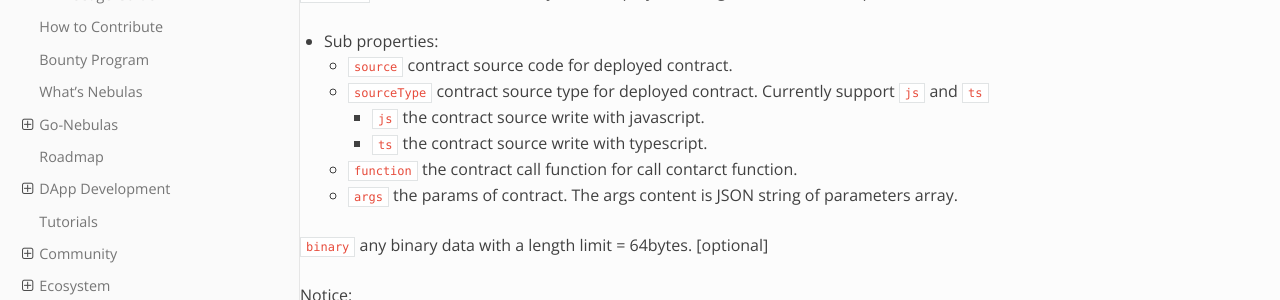
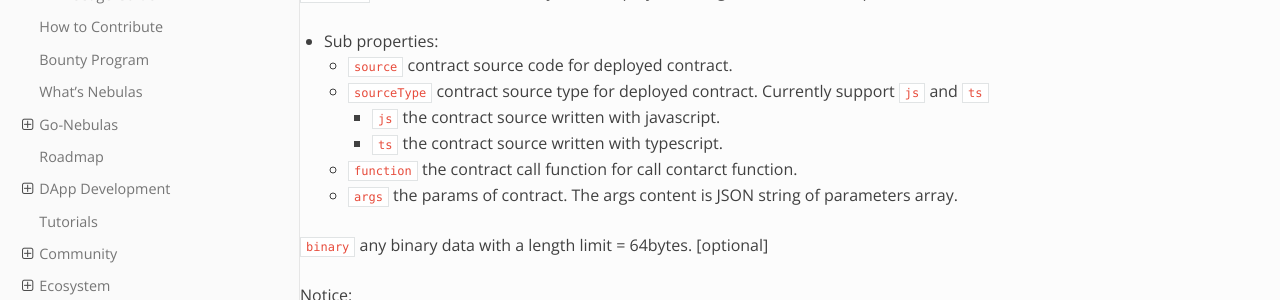
Before and after one commit to nebulasio/nebdocs, a Sphinx documentation site: the page built from docs/dapp-development/rpc/rpc_admin.md, in a window 1280 px wide and 900 px high, scrolled down 7591 px. Shown: the part 154-454 px from the top of the window. Built offline with Sphinx 7.4.7 and the Read the Docs theme 2.0.0, drawn with Linux system fonts in a browser that asks for light colours.

Commit message:
more grammar fixes

```diff
--- a/docs/dapp-development/rpc/rpc_admin.md
+++ b/docs/dapp-development/rpc/rpc_admin.md
@@ -328,8 +328,8 @@ Send the transaction. Parameters `from`, `to`, `value`, `nonce`, `gasPrice` and
 * Sub properties:
 	* `source` contract source code for deployed contract.
 	* `sourceType` contract source type for deployed contract. Currently support `js` and `ts`
-		* `js` the contract source write with javascript.
-		* `ts` the contract source write with typescript.
+		* `js` the contract source written with javascript.
+		* `ts` the contract source written with typescript.
 	* `function` the contract call function for call contarct function.
 	* `args` the params of contract. The args content is JSON string of parameters array.
 
```
